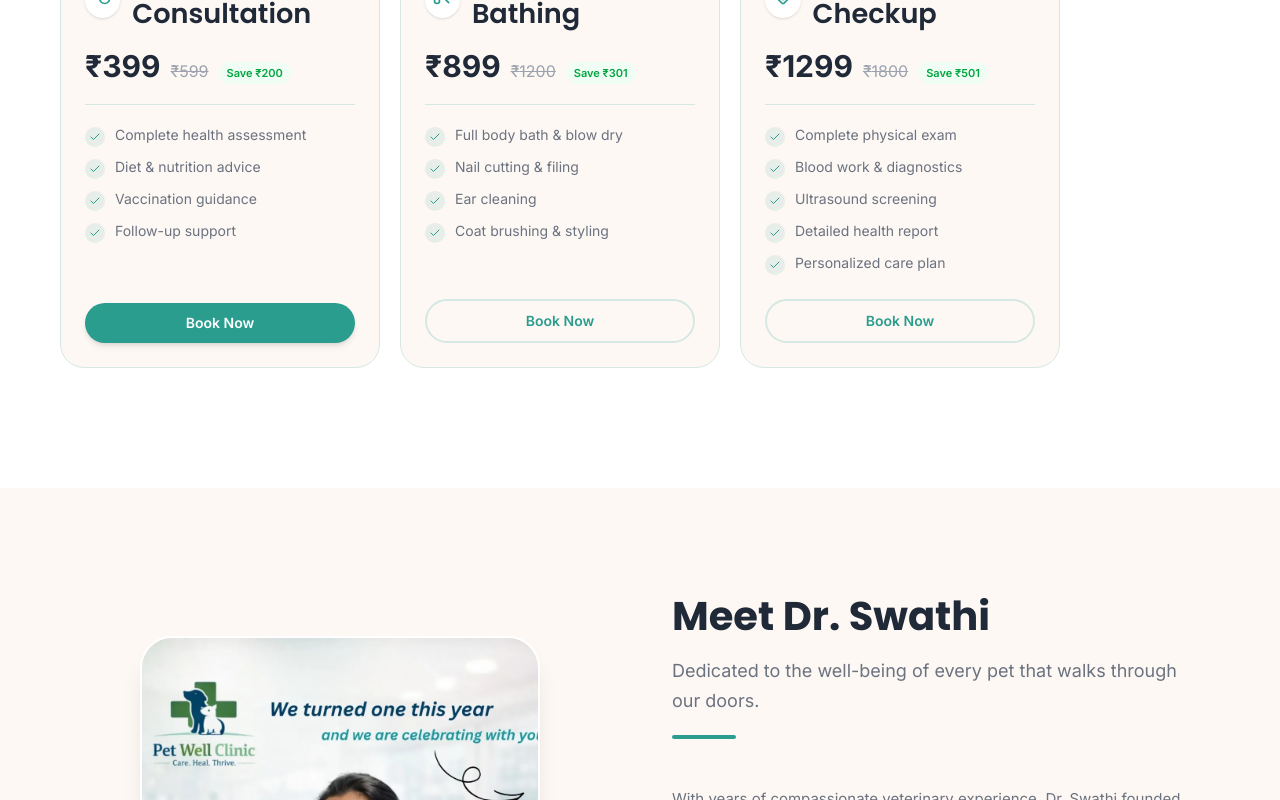
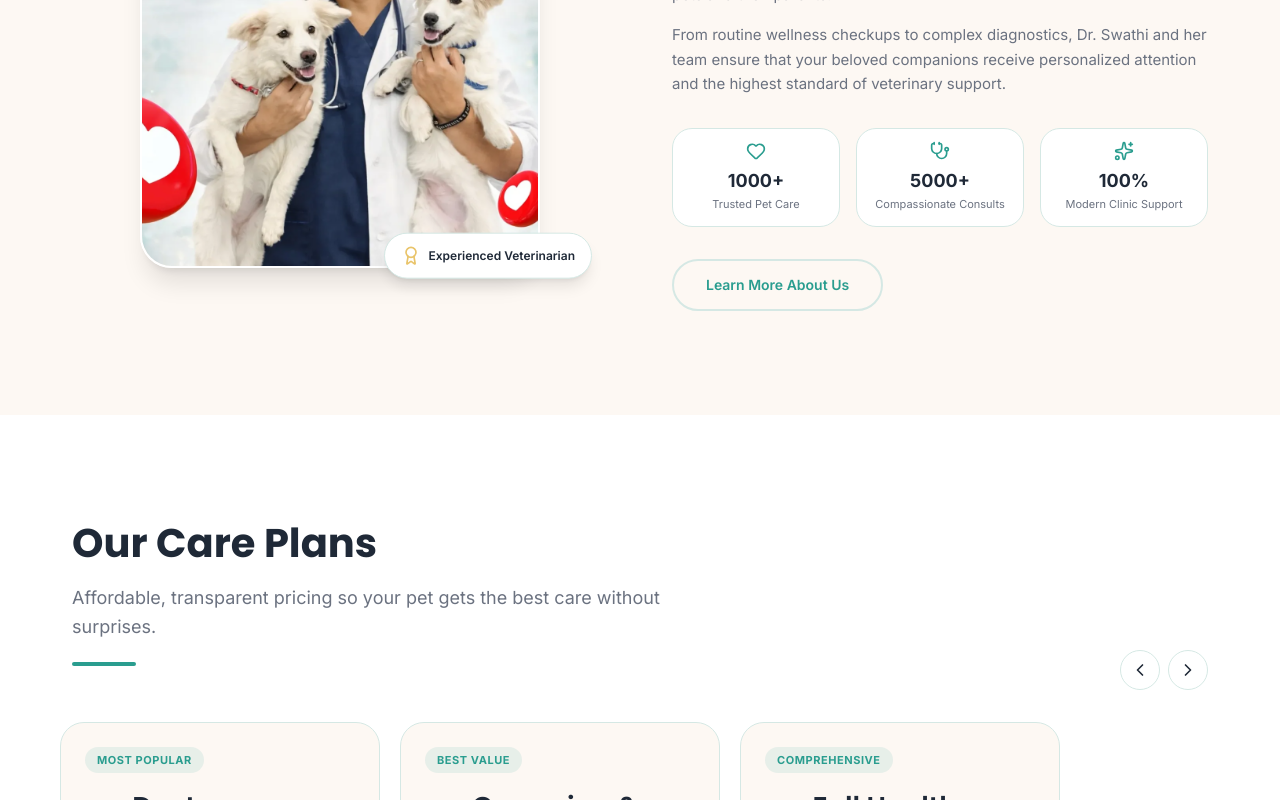
Before and after one commit to Prithvee905/pet-well-clinic, a React (Vite) app: page / in a window 1280 px wide. Shown: the part 2020-2820 px from the top of the page. Built offline with nearby package versions, Linux system fonts and the light colour scheme.

Commit message:
Reorder Home page: Move PricingPlans after AboutPreview

```diff
--- a/src/pages/Home.jsx
+++ b/src/pages/Home.jsx
@@ -22,8 +22,8 @@ export default function Home() {
 
       <Hero />
       <ServicesPreview />
+      <AboutPreview />
       <PricingPlans />
-      <AboutPreview />
       <WhyChooseUs />
       <GalleryPreview />
       <Testimonials />
```
